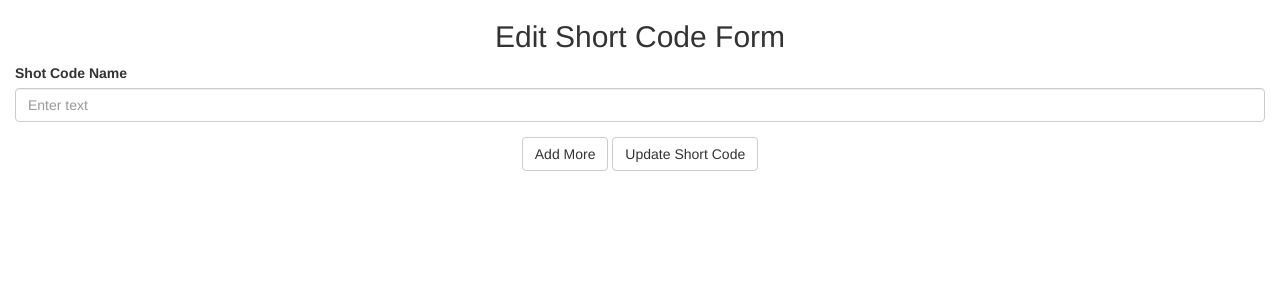
After one commit to rrpathi/Shortcode-Dropbox, a PHP site: the page made by view/edit_short_code.php in a window 1280 px wide. The commit adds this page. Shown: the top 300 px of the page. Run offline with PHP 8.4, Linux system fonts and the light colour scheme; the template is opened without the code that fills it, so the values that code supplies are empty; some libraries are stand-ins or nearby versions.

Commit message:
shot code Update Work

```diff
--- /dev/null
+++ b/view/edit_short_code.php
@@ -0,0 +1,23 @@
+<?php
+	$shotcode_name = $edit_short_code['form_id'];
+	$label_field	= unserialize($edit_short_code['string']);
+?>
+	<center><h2>Edit Short Code Form</h2></center>
+	<div class="form-group col-md-12">
+		<label for="text">Shot Code Name</label>
+		<input type="text" class="form-control" id="shot_code_name" placeholder="Enter text" value="<?php echo $shotcode_name; ?>" name="shot_code_name">
+	</div>
+	<?php
+		foreach ($label_field as $key => $value) { ?>
+			<div class="form-group col-md-6">
+				<label for="text">Label Name</label>
+				<input type="text" class="form-control label_name"  value="<?php echo $key ?>" id="text" placeholder="Enter text" name="label[]">
+			</div>
+			<div class="form-group col-md-6">
+				<label for="pwd">Field Name</label>
+				<input type="text" class="form-control field_name" id="field" value="<?php echo $value ?>" placeholder="text,password" name="field[]">
+			</div>
+	<?php } ?>
+	<div class="custome_form"></div>
+	<center><input type="button" id="add_more" class="btn btn-default" value="Add More">
+	<button type="submit" id="submit" class="btn btn-default">Update Short Code</button></center>
```
Also changed, not shown: index.php (+33 -2 lines), js/form.js (+24 -2 lines), view/list_shot_code.php (+9 -3 lines).
